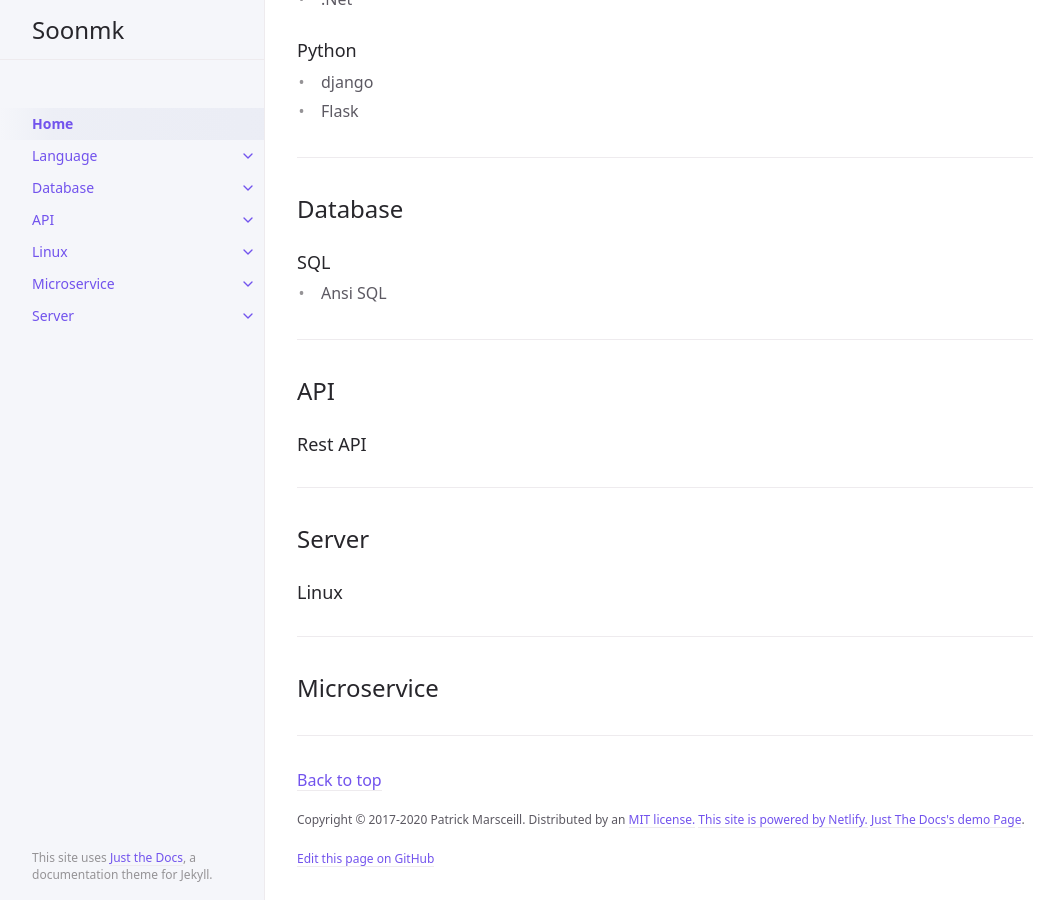
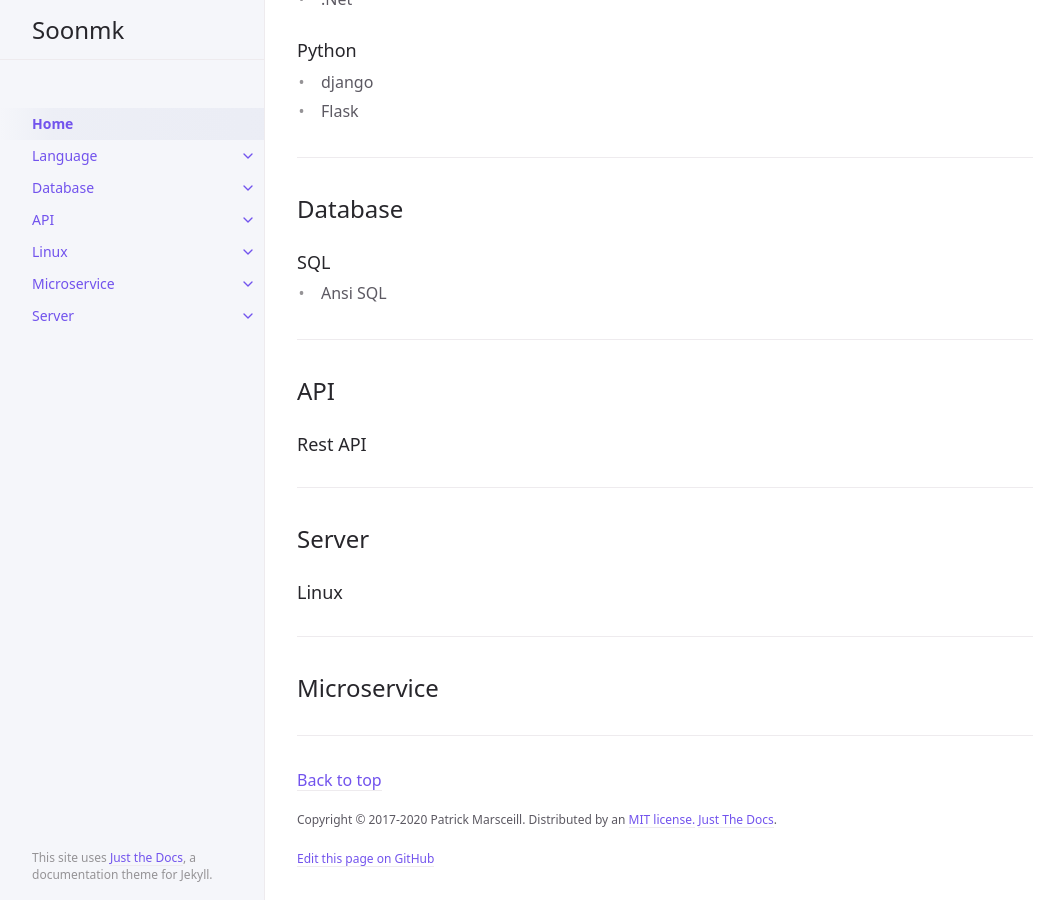
Before and after one commit to soonmk/soonmk.github.io, a Jekyll site: the page built from index.md, in a window 1280 px wide and 900 px high, scrolled down 667 px. Shown: the whole window, without its empty margins (107-1171 px from the left). Built offline with Jekyll 4.4.1, drawn with Linux system fonts in a browser that asks for light colours.

Commit message:
Update _config.yml

```diff
--- a/_config.yml
+++ b/_config.yml
@@ -82,7 +82,7 @@ nav_sort: case_sensitive # Capital letters sorted before lowercase
 back_to_top: true
 back_to_top_text: "Back to top"
 
-footer_content: "Copyright &copy; 2017-2020 Patrick Marsceill. Distributed by an <a href=\"https://github.com/just-the-docs/just-the-docs/tree/main/LICENSE.txt\">MIT license.</a> <a href=\"https://www.netlify.com/\">This site is powered by Netlify.</a> <a href=\"https://just-the-docs.github.io/just-the-docs/\">Just The Docs's demo Page</a>."
+footer_content: "Copyright &copy; 2017-2020 Patrick Marsceill. Distributed by an <a href=\"https://github.com/just-the-docs/just-the-docs/tree/main/LICENSE.txt\">MIT license.</a> <a href=\"https://just-the-docs.github.io/just-the-docs/\">Just The Docs</a>."
 
 # Footer last edited timestamp
 last_edit_timestamp: true # show or hide edit time - page must have `last_modified_date` defined in the frontmatter
```
